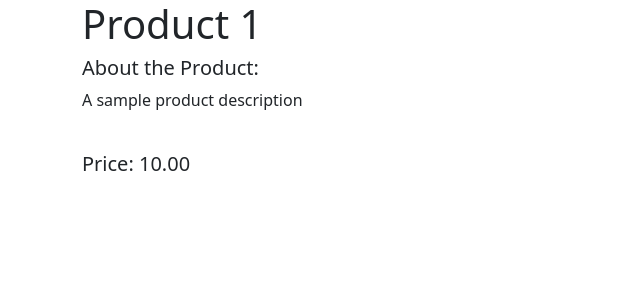
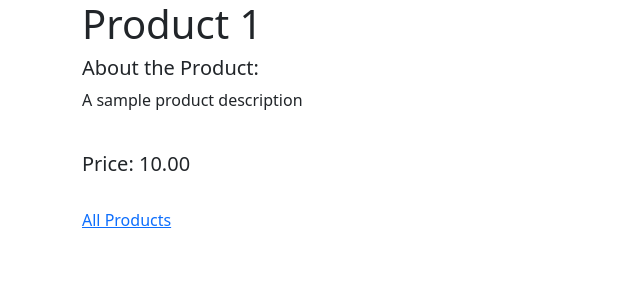
Before and after one commit to g0rg0nz01a/ProductCatalog, a Django app: page /1 in a window 1280 px wide. Shown: the top 300 px of the page, without its empty margins (0-640 px from the left). Run offline with Django 4.2, Linux system fonts and the light colour scheme; data comes from the database, SQL or seed files in the repository.

Commit message:
Initial Release of Product Catalog

```diff
--- a/catalog/templates/products/product_detail.html
+++ b/catalog/templates/products/product_detail.html
@@ -7,5 +7,7 @@
         <p>{{ product.description }}</p>
         <br>
         <h5>Price: {{ product.price }}</h5>
+        <br>
+        <a href="/" class="btn-primary">All Products</a>
     </div>
 {% endblock page_content %}
```
